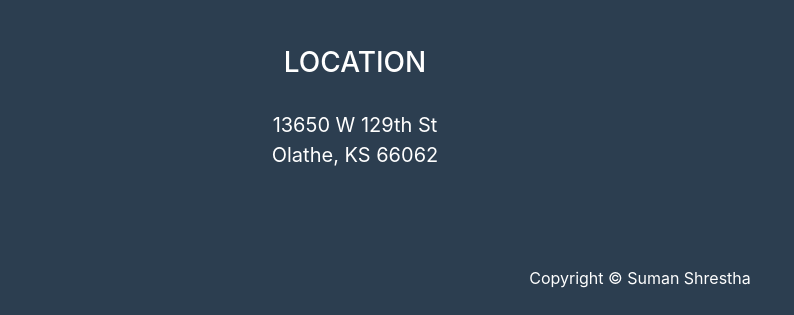
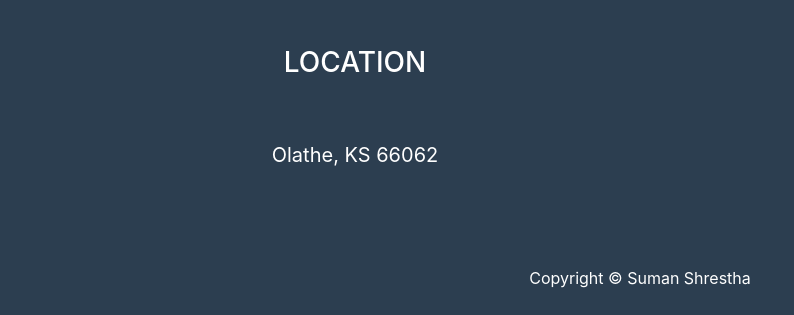
Before and after one commit to suman1713/Portfolio-awesome, a website with bundled scripts: page index.html in a window 1280 px wide. Shown: the part 3458-3773 px from the top of the page, 0-794 px from the left. Built offline with nearby package versions, Linux system fonts and the light colour scheme.

Commit message:
Update index.html

```diff
--- a/index.html
+++ b/index.html
@@ -253,8 +253,7 @@
                 <div class="row">
                     <div class="footer-col col-md-6">
                         <h3>Location</h3>
-                        <p>13650 W 129th St
-                            <br>Olathe, KS 66062</p>
+                        <p>                            <br>Olathe, KS 66062</p>
                     </div>
                     <div class="footer-col col-md-6">
                         <h3>Around the Web</h3>
```
